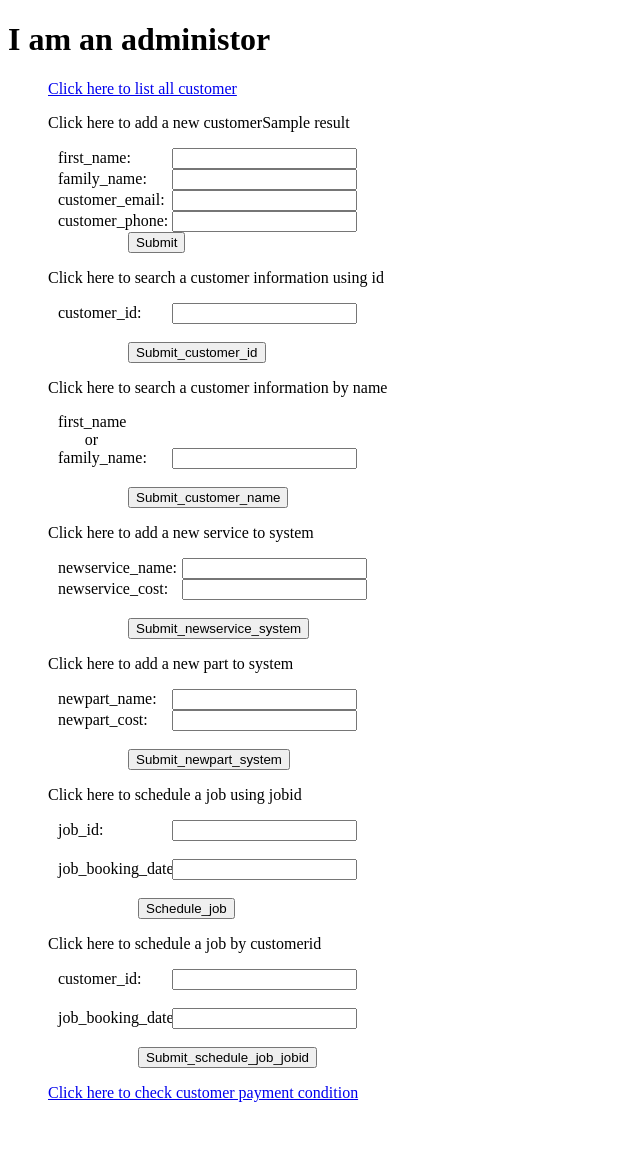
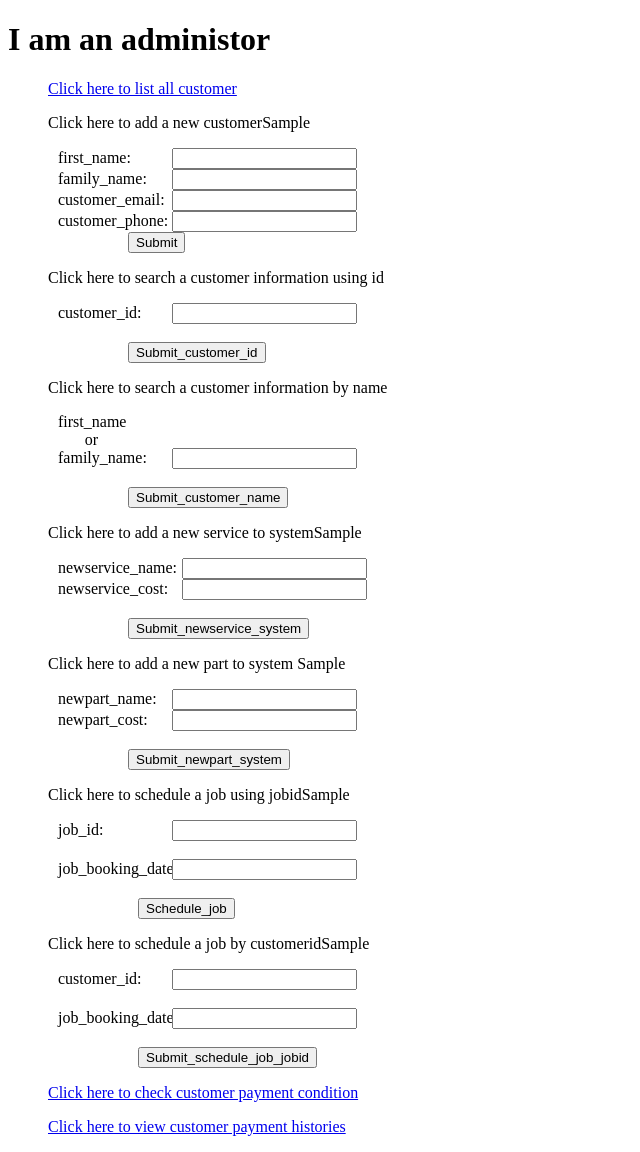
Before and after one commit to TonyHsu212/spb, a Flask app: template templates/admin.html in a window 1280 px wide. Shown: the whole page, without its empty margins (0-640 px from the left). Before the commit the page ends 1102 px from the top, so only its background shows below. Run offline with Flask 3, Linux system fonts and the light colour scheme; the template is opened without the code that fills it: most values are stand-ins (such as "Sample title", 1, 10 or a date in 2020).

Commit message:
improved functions for admim

```diff
--- a/app.py
+++ b/app.py
@@ -78,7 +78,7 @@ def toadd_customer():
     id = admin_api.get_next_customerid(connection)
     connection.execute("insert into customer values (%s,%s,%s,%s,%s)", (id,result['first_name'], result['family_name'],result['customer_email'],result['customer_phone']))
     connection.close()
-    return render_template("admin.html", result='****Successfully')
+    return render_template("admin.html", result1='****Successfully')
 
 
 @app.route("/tosearch_customer_id", methods=["POST", "GET"])
@@ -124,7 +124,7 @@ def toadd_newservices_system():
     print(id)
     connection.execute("insert into service values (%s,%s,%s)", (id, result['new_service_name'], result['new_service_cost']))
     connection.close()
-    return render_template("admin.html", result='****Successfully')
+    return render_template("admin.html", result2='****Successfully')
 
 
 @app.route("/toadd_newparts_system", methods=['post', 'get'])
@@ -140,7 +140,7 @@ def toadd_newparts_system():
     print(id)
     connection.execute("insert into part values (%s,%s,%s)", (id, result['new_part_name'], result['new_part_cost']))
     connection.close()
-    return render_template("admin.html", result='****Successfully')
+    return render_template("admin.html", result3='****Successfully')
 
 
 @app.route("/toschedule_job_jobid", methods=['post', 'get'])
@@ -156,7 +156,7 @@ def toschedule_job_jobid():
     print(id)
     connection.execute("update job set job_date = (%s) where job_id = (%s)", (result['toschedule_job_jobdate'],result['schedule_job_jobid'],))
     connection.close()
-    return render_template("admin.html", result='****Successfully')
+    return render_template("admin.html", result4='****Successfully')
 
 
 @app.route("/toschedule_job_customerid", methods=['post', 'get'])
@@ -169,7 +169,7 @@ def toschedule_job_customerid():
     # print(result['schedule_job_due_date'])
     connection.execute("update job set job_date = (%s) where customer = (%s)", (result['schedule_job_due_date'],result['schedule_job_customerid'],))
     connection.close()
-    return render_template("admin.html", result='****Successfully')
+    return render_template("admin.html", result5='****Successfully')
 
 
 
@@ -179,7 +179,15 @@ def tocheck_paycondition():
     customerlist = admin_api.tocheck_paycondition(connection)
 
     connection.close()
-    return render_template('payout_status.html', customerlist = customerlist)
+    return render_template('payout_status.html', customerlist = customerlist, str1='list all customers payout status')
+
+@app.route("/toview_paymenthistory")
+def toview_paymenthistory():
+    connection = getCursor()
+    customerlist = admin_api.toview_paymenthistory(connection)
+
+    connection.close()
+    return render_template('payout_status.html', customerlist = customerlist, str2='list all customers payout history')
 
 
 if __name__ == '__main__':
--- a/templates/admin.html
+++ b/templates/admin.html
@@ -18,7 +18,7 @@
 
     <ol><a align="center" href="{{url_for('tolist_allcustomer_information')}}" >Click here to list all customer</a></ol>
 
-    <ol><a align="center" >Click here to add a new customer{{result}}</a></ol>
+    <ol><a align="center" >Click here to add a new customer{{result1}}</a></ol>
 <!--    <form method = "POST" action="{{url_for('toadd_customer')}}" >-->
     <form method = "POST" action="toadd_customer" >
         <label>first_name:</label> <input style="margin-left: 70px" type="text" name="first_name"><br/>
@@ -40,28 +40,28 @@
         <input type = "submit" value="Submit_customer_name" style="margin-left: 120px" >
     </form>
 
-    <ol><a align="center">Click here to add a new service to system</a></ol>
+    <ol><a align="center">Click here to add a new service to system{{result2}}</a></ol>
     <form method="POST" action="toadd_newservices_system">
         <label >newservice_name:</label> <input style="margin-left: 80px" type="text" name="new_service_name"><br/>
         <label >newservice_cost:</label> <input style="margin-left: 80px" type="text" name="new_service_cost"><br/><br/>
         <input type = "submit" value="Submit_newservice_system" style="margin-left: 120px" >
     </form>
 
-    <ol><a align="center">Click here to add a new part to system</a></ol>
+    <ol><a align="center">Click here to add a new part to system {{result3}}</a></ol>
     <form method="POST" action="toadd_newparts_system">
         <label >newpart_name:</label> <input style="margin-left: 70px" type="text" name="new_part_name"><br/>
         <label >newpart_cost:</label> <input style="margin-left: 70px" type="text" name="new_part_cost"><br/><br/>
         <input type = "submit" value="Submit_newpart_system" style="margin-left: 120px" >
     </form>
 
-    <ol><a align="center">Click here to schedule a job using jobid</a></ol>
+    <ol><a align="center">Click here to schedule a job using jobid{{resutl4}}</a></ol>
     <form method="POST" action="toschedule_job_jobid">
         <label >job_id:</label> <input style="margin-left: 70px" type="text" name="schedule_job_jobid"><br/><br/>
         <label >job_booking_date:</label> <input style="margin-left: 70px" type="text" name="toschedule_job_jobdate"><br/><br/>
         <input type = "submit" value="Schedule_job" style="margin-left: 130px" >
     </form>
 
-    <ol><a align="center">Click here to schedule a job by customerid</a></ol>
+    <ol><a align="center">Click here to schedule a job by customerid{{result5}}</a></ol>
     <form method="POST" action="toschedule_job_customerid">
         <label >customer_id:</label> <input style="margin-left: 70px" type="text" name="schedule_job_customerid"><br/><br/>
         <label >job_booking_date:</label> <input style="margin-left: 70px" type="text" name="schedule_job_due_date"><br/><br/>
@@ -71,6 +71,7 @@
 
     <ol><a align="center" href="{{url_for('tocheck_paycondition')}}" >Click here to check customer payment condition</a></ol>
 
+    <ol><a align="center" href="{{url_for('toview_paymenthistory')}}" >Click here to view customer payment histories</a></ol>
 
 </body>
 </html>
--- a/templates/payout_status.html
+++ b/templates/payout_status.html
@@ -5,7 +5,7 @@
     <title>Title</title>
 </head>
 <body>
-    <h1 align="center">list all customers payout status</h1>
+    <h1 align="center">{{str1}}{{str2}}</h1>
     <ol style="margin-left: 420px">
         {%for customer in customerlist%}
             <li>{{customer[0]}}, {{customer[1]}},{{customer[2]}}, {{customer[3]}}, {{customer[4]}} </li></br>
```
Also changed, not shown: admin_interface.py (+15 -2 lines).
